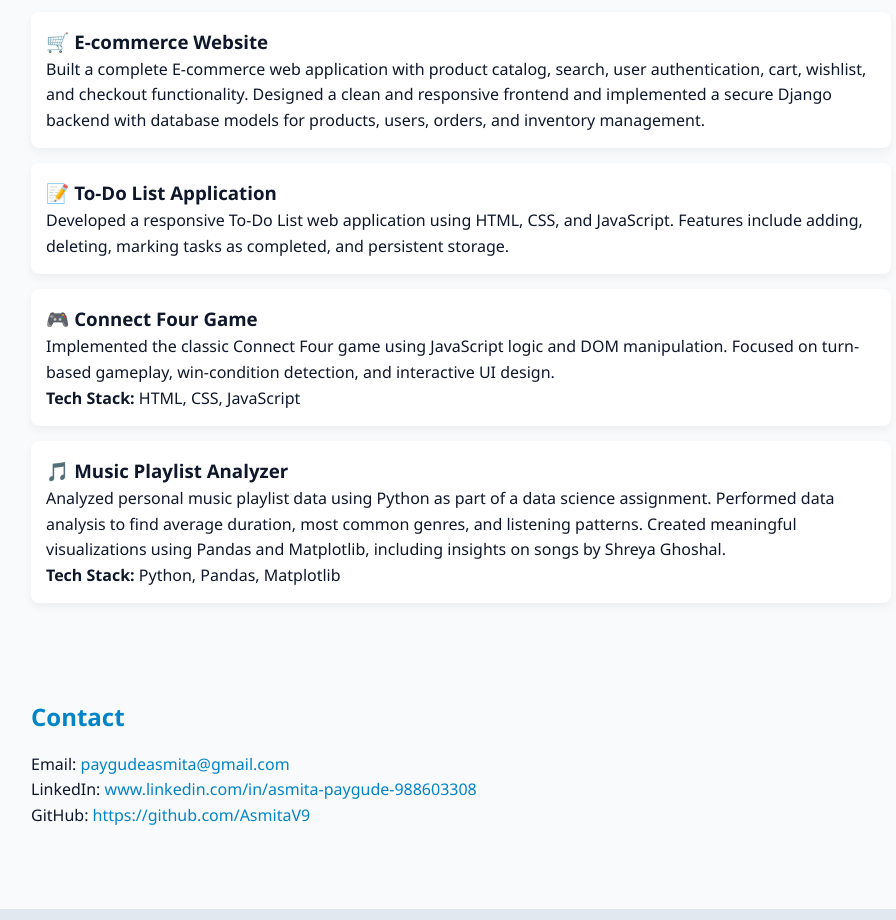
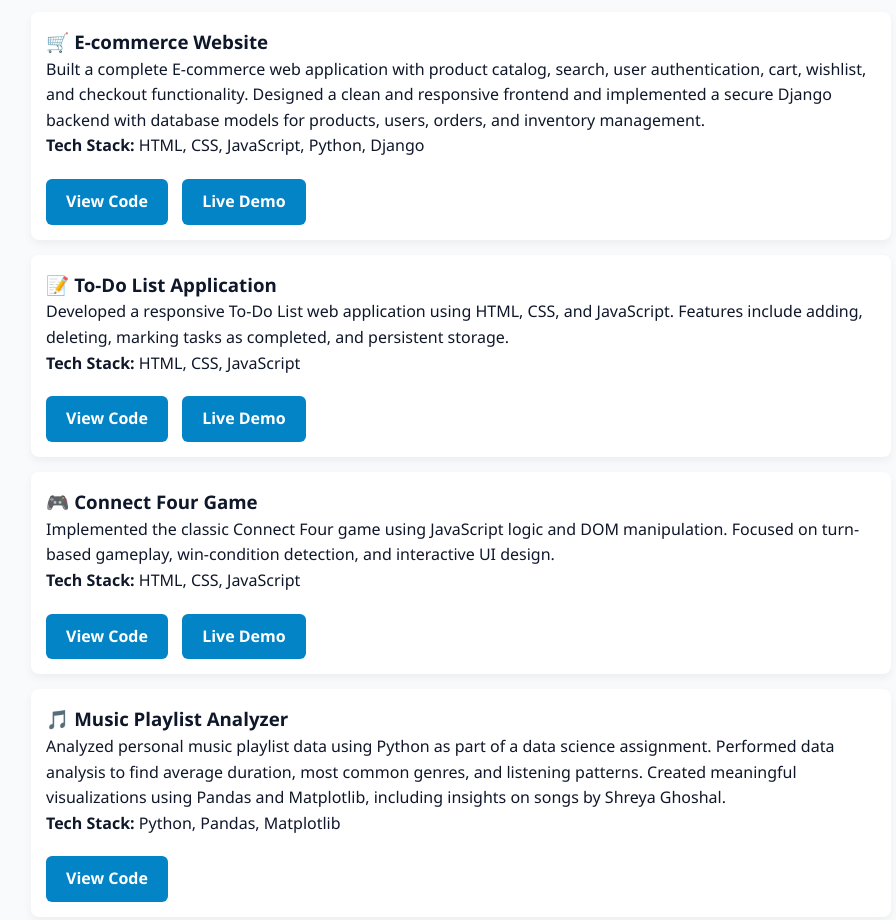
Before and after one commit to AsmitaV9/asmita-portfolio, a plain HTML site: page index.html in a window 1280 px wide. Shown: the part 884-1804 px from the top of the page, without its empty margins (179-1075 px from the left). Drawn offline with Linux system fonts and the light colour scheme.

Commit message:
index.html

```diff
--- a/index.html
+++ b/index.html
@@ -79,7 +79,7 @@
 
     /* Reveal animation */
     .reveal { opacity: 0; transform: translateY(30px); transition: all 0.8s ease; }
-    .reveal.active { opacity: 1; transform: translateY(0); } to { opacity: 1; transform: translateY(0); } }
+    .reveal.active { opacity: 1; transform: translateY(0); }
   </style>
 </head>
 <body>
@@ -88,7 +88,7 @@
   <h1>Hi, I'm Asmita 👋</h1>
   <p>Web Developer Intern | Frontend Developer</p>
   <p style="margin-top:10px; color:#94a3b8;">I build responsive, user-friendly web applications using modern web technologies and I am also an aspiring Data Science enthusiast.</p>
-  <a class="btn" href="Asmita Paygude Resume New (2).pdf" target="_blank">Download Resume</a>
+  <a class="btn" href="Asmita_Resume.pdf" target="_blank">Download Resume</a>
 </header>
 
 <section class="reveal">
@@ -119,7 +119,7 @@
 <section class="reveal">
   <h2>Projects</h2>
 
-    <div class="project">
+  <div class="project">
     <h3>🛒 E-commerce Website</h3>
     <p>
       Built a complete E-commerce web application with product catalog, search, user authentication,
@@ -127,6 +127,9 @@
       Designed a clean and responsive frontend and implemented a secure Django backend with database models
       for products, users, orders, and inventory management.
     </p>
+    <p><strong>Tech Stack:</strong> HTML, CSS, JavaScript, Python, Django</p>
+    <a class="btn" href="#" target="_blank">View Code</a>
+    <a class="btn" href="#" target="_blank" style="margin-left:10px;">Live Demo</a>
   </div>
 
   <div class="project">
@@ -135,15 +138,21 @@
       Developed a responsive To-Do List web application using HTML, CSS, and JavaScript.
       Features include adding, deleting, marking tasks as completed, and persistent storage.
     </p>
+    <p><strong>Tech Stack:</strong> HTML, CSS, JavaScript</p>
+    <a class="btn" href="https://github.com/AsmitaV9/To-Do-List-App" target="_blank">View Code</a>
+    <a class="btn" href="file:///C:/Users/hp/OneDrive/Desktop/MyProjects/ToDoList/index.html" target="_blank" style="margin-left:10px;">Live Demo</a>
   </div>
 
-    <div class="project">
+  <div class="project">
     <h3>🎮 Connect Four Game</h3>
     <p>
       Implemented the classic Connect Four game using JavaScript logic and DOM manipulation.
       Focused on turn-based gameplay, win-condition detection, and interactive UI design.
     </p>
     <p><strong>Tech Stack:</strong> HTML, CSS, JavaScript</p>
+    <!-- Buttons placeholders, add links later -->
+    <a class="btn" href="#" target="_blank">View Code</a>
+    <a class="btn" href="#" target="_blank" style="margin-left:10px;">Live Demo</a>
   </div>
 
   <div class="project">
@@ -154,6 +163,7 @@
       Created meaningful visualizations using Pandas and Matplotlib, including insights on songs by Shreya Ghoshal.
     </p>
     <p><strong>Tech Stack:</strong> Python, Pandas, Matplotlib</p>
+    <a class="btn" href="https://github.com/AsmitaV9/Music-Playlist" target="_blank">View Code</a>
   </div>
 
 </section>
```
